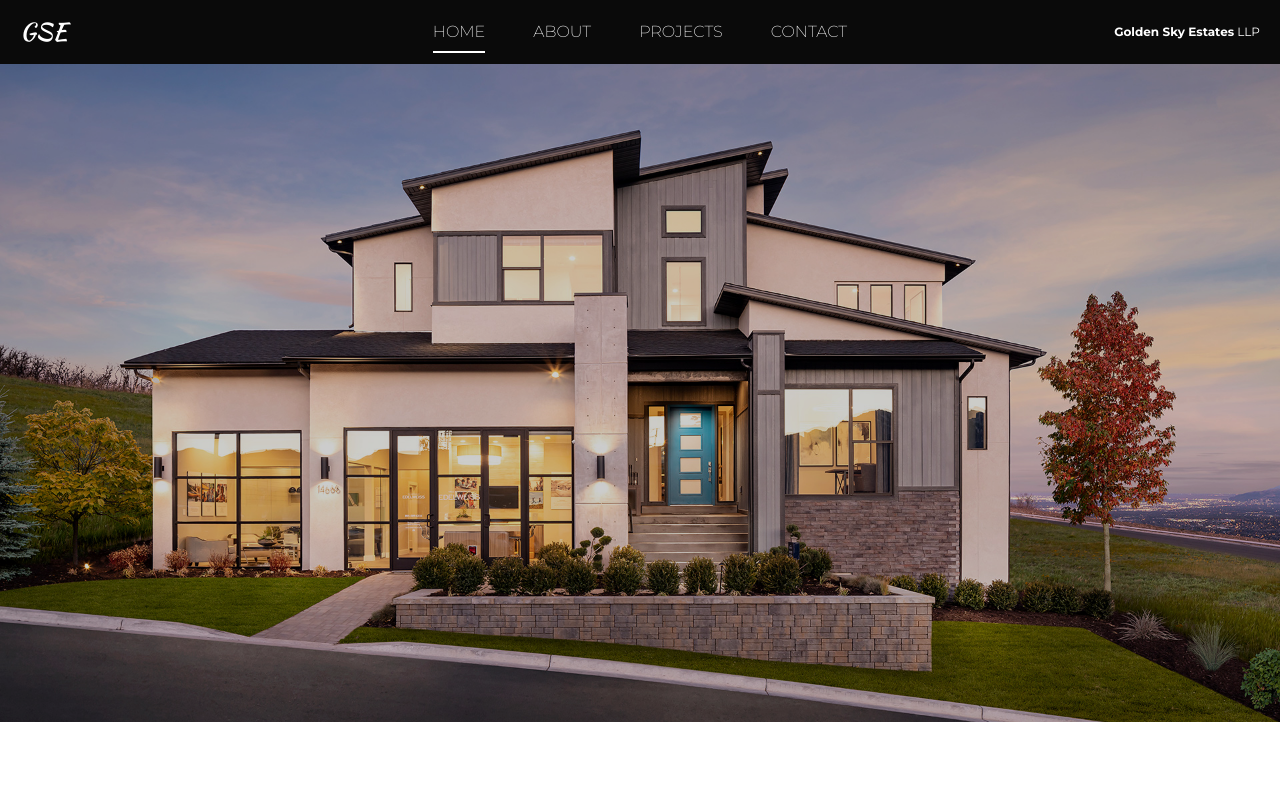
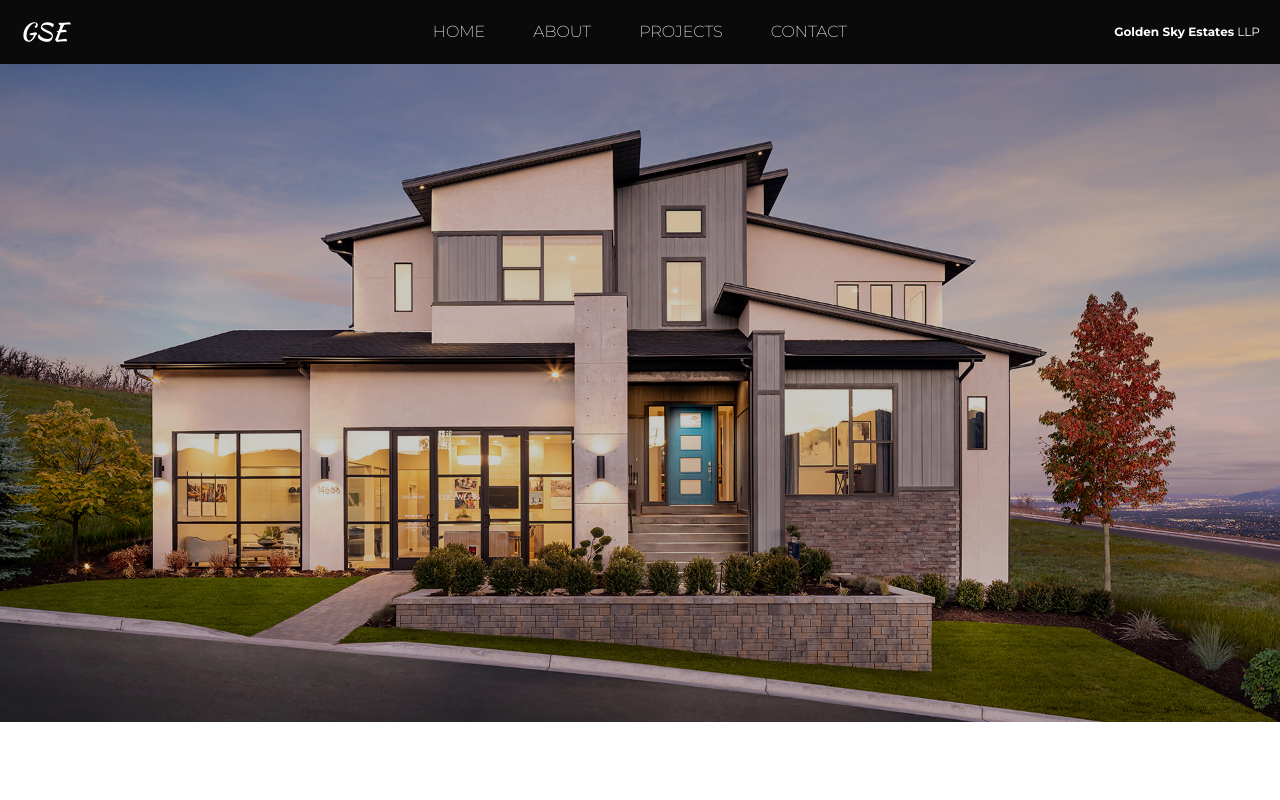
Before and after one commit to mpurcella/golden-sky, a React (Create React App) app: page / in a window 1280 px wide. Shown: the top 800 px of the page. Built offline with nearby package versions, Linux system fonts and the light colour scheme.

Commit message:
updated navbar

```diff
--- a/src/components/Navbar.scss
+++ b/src/components/Navbar.scss
@@ -102,22 +102,6 @@
 						}
 					}
 				}
-
-				&-link.active {
-					border-bottom: 2px solid #fff;
-
-					@media (max-width: 992px) {
-						border: none;
-					}
-
-					@media (max-width: 768px) {
-						border: none;
-					}
-
-					@media (max-width: 576px) {
-						border: none;
-					}
-				}
 			}
 		}
 
```
